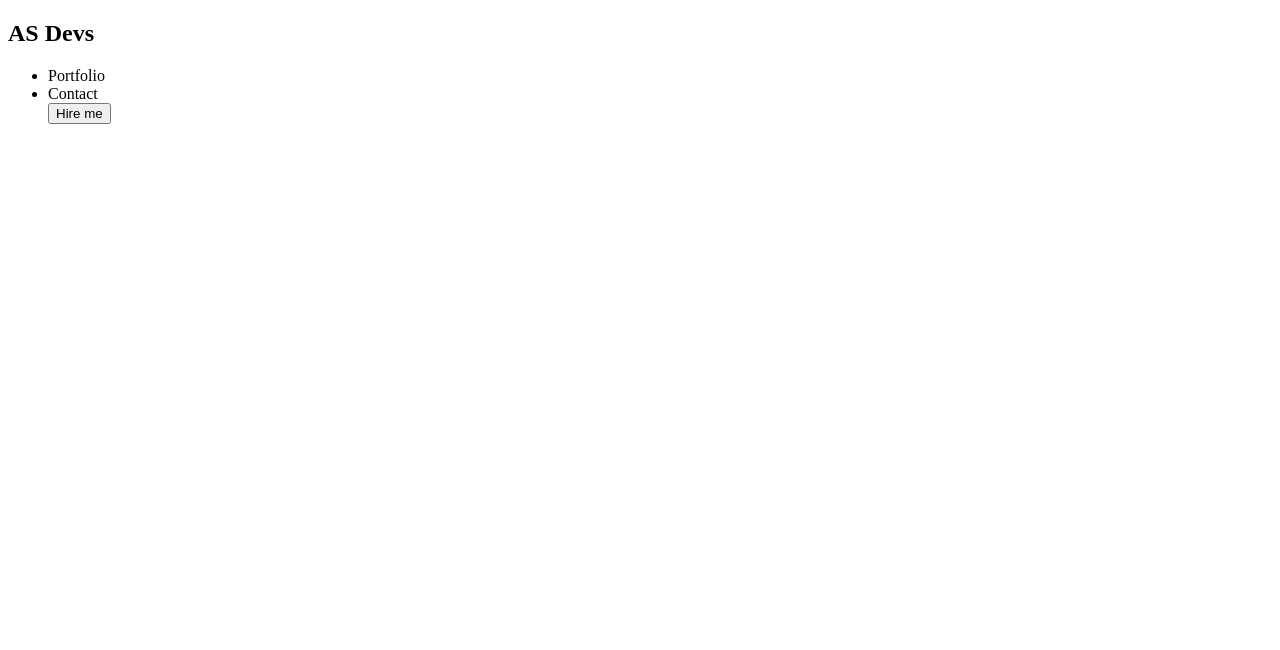
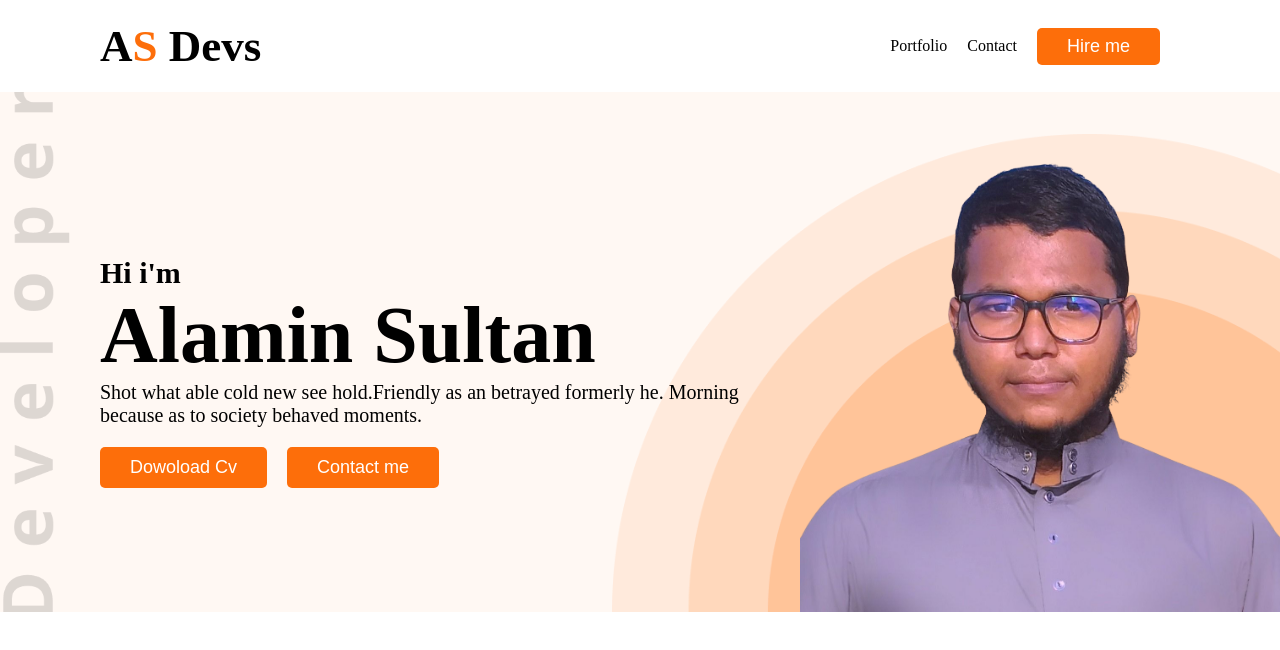
Before and after one commit to alaminsultan/portfolio, a plain HTML site: page portfolio.html in a window 1280 px wide. Drawn offline with Linux system fonts and the light colour scheme.

Commit message:
last one

```diff
--- a/portfolio.css
+++ b/portfolio.css
@@ -0,0 +1,89 @@
+*{
+    margin: 0;
+    font-family: font-family: 'Open Sans', sans-serif;
+}
+nav{
+    display: flex;
+    justify-content: space-between;
+    padding: 20px 100px;
+}
+nav ul {
+    display: flex;
+    align-items: center;
+}
+nav li{
+    list-style: none;
+    margin-right: 20px;
+}
+.nav-title{
+    font-weight: 800;
+    font-size: 45px;
+}
+.text-primary{
+    color: #FD6E0A;
+}
+.button-primary{
+    background: #FD6E0A;
+    border-radius: 5px;
+    padding: 8px 30px;
+    font-size: 18px;
+    color: #FFFFFF;
+    border: none;
+}
+.button-primary:hover{
+    background-color: black;
+    transition-delay: .05s;
+}
+.hero-section{
+    padding-left: 100px;
+    display: flex;
+    align-items: center;
+}
+.image{
+    width: 480px;
+    margin: 0;
+}
+.sub-title{
+    font-size: 30px;
+}
+.name-title{
+    font-size: 80px;
+}
+.description{
+    font-size: 20px;
+}
+header{
+    background-color: white;
+}
+main{
+    background-color: #FFF8F3;
+    padding-top: 40px;
+    background-image: url(images/header_bg.png), url(images/developer.png);
+    background-repeat: no-repeat;
+    background-position: right -100px bottom, left;
+    background-size: 60%, 70px;
+}
+div ul{
+    list-style: none;
+    display: flex;
+    padding: 0;
+}
+div li{
+    margin-right: 20px;
+    margin-top: 20px;
+}
+.btn-c{
+    background: #FD6E0A;
+    border-radius: 5px;
+    padding: 10px 30px;
+    font-size: 18px;
+    color: #FFFFFF;
+    border: none;
+}
+.btn-c:hover{
+    background-color: black;
+    transition-delay: .05s;
+}
+.About-Me{
+
+}
--- a/portfolio.html
+++ b/portfolio.html
@@ -1,22 +1,49 @@
 <!DOCTYPE html>
 <html lang="en">
   <head>
-    <meta charset="UTF-8">
-    <meta http-equiv="X-UA-Compatible" content="IE=edge">
-    <meta name="viewport" content="width=device-width, initial-scale=1.0">
+    <meta charset="UTF-8" />
+    <meta http-equiv="X-UA-Compatible" content="IE=edge" />
+    <meta name="viewport" content="width=device-width, initial-scale=1.0" />
     <title>Alamin Sultan Devs</title>
-    <link rel="stylesheet" href="portfolio.css">
+    <link rel="stylesheet" href="portfolio.css" />
+    <link rel="preconnect" href="https://fonts.googleapis.com" />
+    <link rel="preconnect" href="https://fonts.gstatic.com" crossorigin />
+    <link
+      href="https://fonts.googleapis.com/css2?family=Open+Sans:wght@500&display=swap"
+      rel="stylesheet"
+    />
   </head>
   <body>
     <header>
       <nav>
-            <h2>AS Devs</h2>
+        <h2 class="nav-title">A<span class="text-primary">S</span> Devs</h2>
         <ul>
           <li>Portfolio</li>
           <li>Contact</li>
-                <button>Hire me</button>
+          <li><button class="button-primary">Hire me</button></li>
         </ul>
       </nav>
     </header>
+    <main>
+      <section class="hero-section">
+        <div>
+          <h3 class="sub-title">Hi i'm</h3>
+          <h2 class="name-title">Alamin Sultan</h2>
+          <p class="description">
+            Shot what able cold new see hold.Friendly as an betrayed formerly
+            he. Morning because as to society behaved moments.
+          </p>
+          <ul>
+            <li><button class="btn-c">Dowoload Cv</button></li>
+            <li><button class="btn-c">Contact me</button></li>
+          </ul>
+        </div>
+        <img src="images/Alamin Sultan.png" alt="alamin pic" class="image" />
+      </section>
+      <section class="About-Me">
+
+      </section>
+    </main>
+    <footer></footer>
   </body>
 </html>
```
Lines whose indentation alone changed are shown as unchanged.
